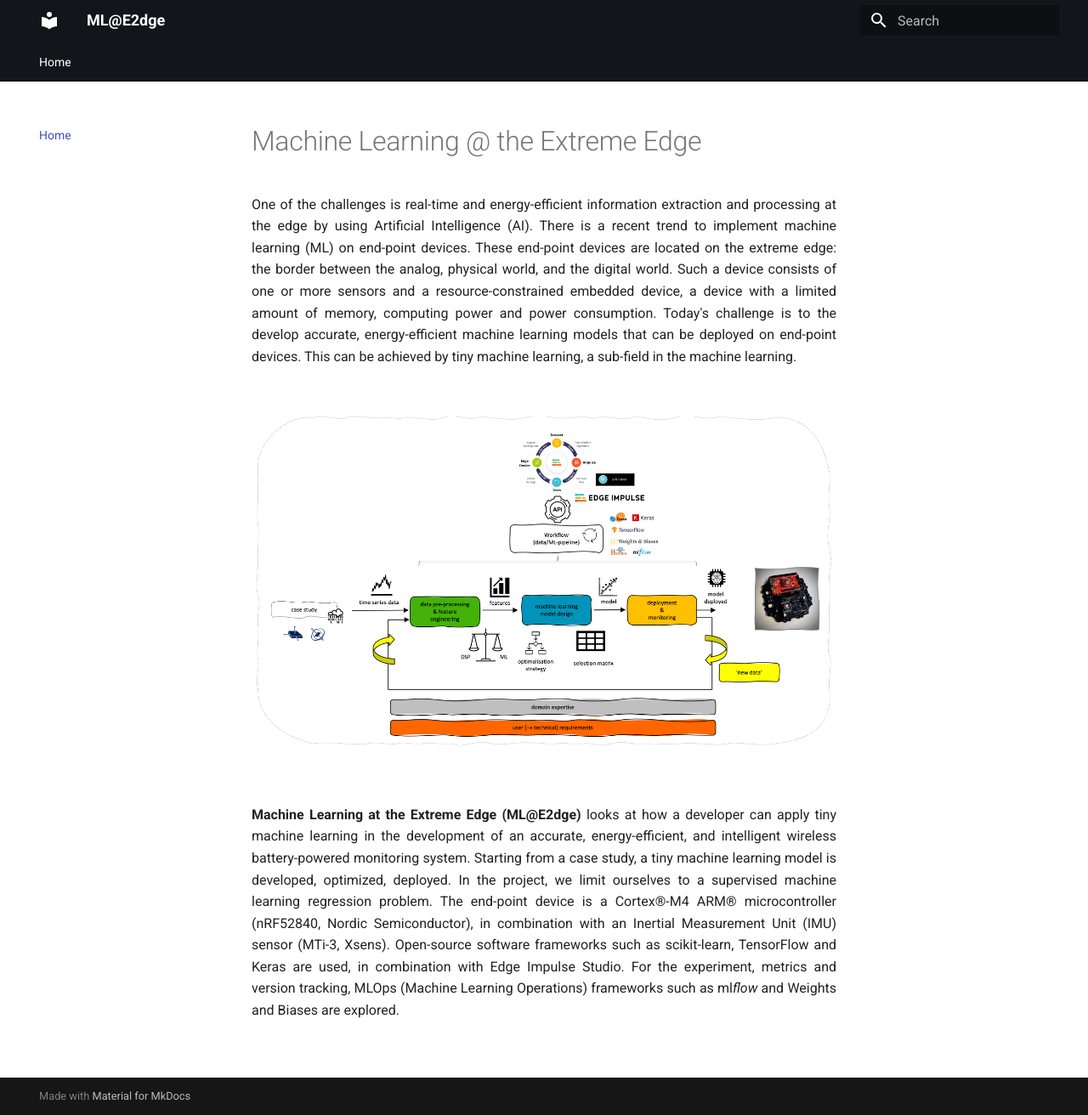
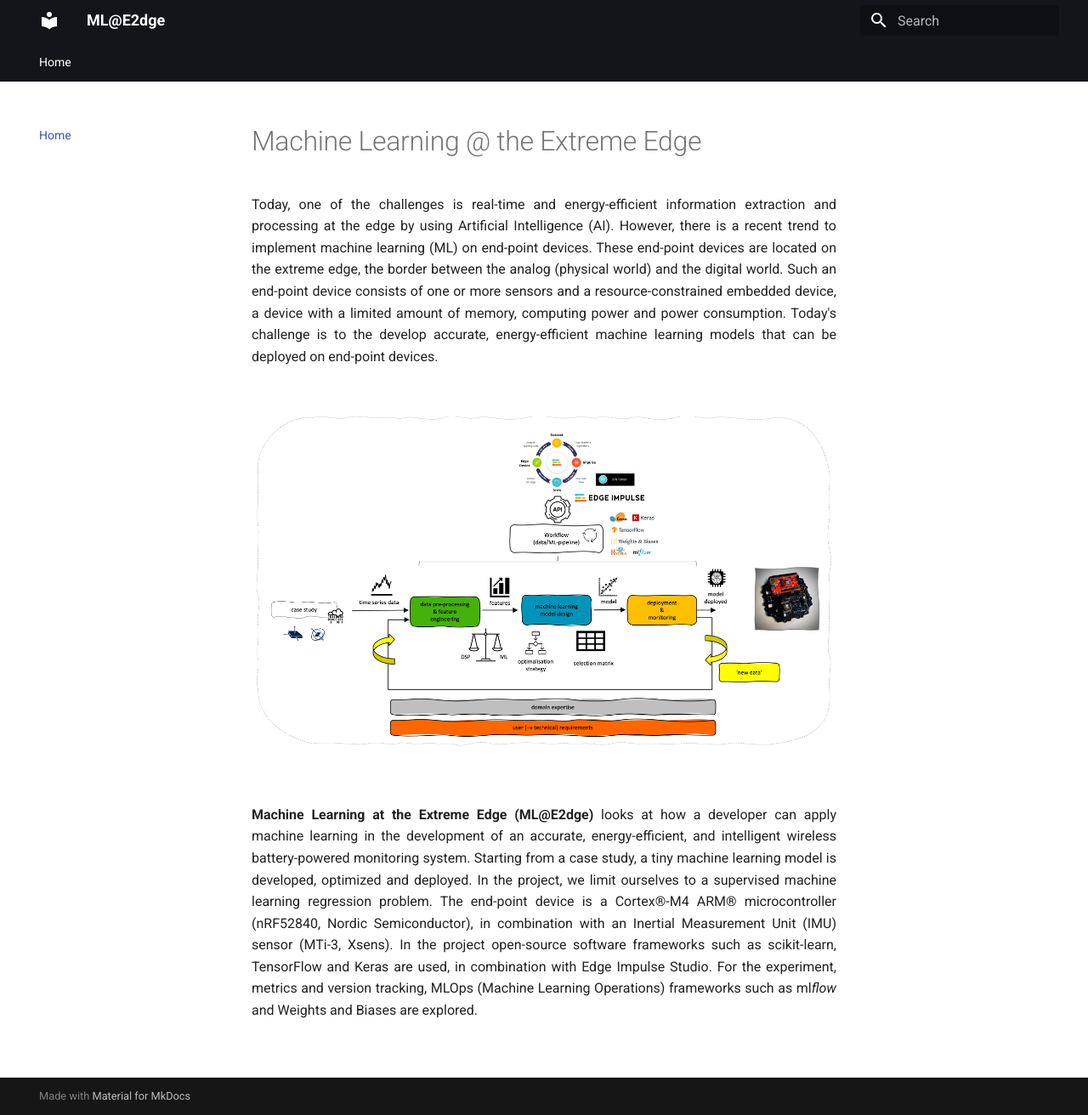
Before and after one commit to MLatE2dge/MLatE2dge.github.io, an MkDocs documentation site: the page built from docs/index.md, in a window 1280 px wide and 1312 px high. Shown: the whole window at 85% size. Built offline with MkDocs 1.6.1 and Material for MkDocs 9.7.7, drawn with Linux system fonts in a browser that asks for light colours.

Commit message:
Update index.md

```diff
--- a/docs/index.md
+++ b/docs/index.md
@@ -1,6 +1,6 @@
 # Machine Learning @ the Extreme Edge
 
-<div style="text-align: justify">One of the challenges is real-time and energy-efficient information extraction and processing at the edge by using Artificial Intelligence (AI). There is a recent trend to implement machine learning (ML) on end-point devices. These end-point devices are located on the extreme edge: the border between the analog, physical world, and the digital world. Such a device consists of one or more sensors and a resource-constrained embedded device, a device with a limited amount of memory, computing power and power consumption. Today's challenge is to the develop accurate, energy-efficient machine learning models that can be deployed on end-point devices. This can be achieved by tiny machine learning, a sub-field in the machine learning.</div>
+<div style="text-align: justify">Today, one of the challenges is real-time and energy-efficient information extraction and processing at the edge by using Artificial Intelligence (AI). However, there is a recent trend to implement machine learning (ML) on end-point devices. These end-point devices are located on the extreme edge, the border between the analog (physical world) and the digital world. Such an end-point device consists of one or more sensors and a resource-constrained embedded device, a device with a limited amount of memory, computing power and power consumption. Today's challenge is to the develop accurate, energy-efficient machine learning models that can be deployed on end-point devices.</div>
 
 <br>
 
@@ -8,6 +8,6 @@
 
 <br>
 
-<div style="text-align: justify"> <b>Machine Learning at the Extreme Edge (ML@E2dge)</b> looks at how a developer can apply tiny machine learning in the development of an accurate, energy-efficient, and intelligent wireless battery-powered monitoring system. Starting from a case study, a tiny machine learning model is developed, optimized, deployed. In the project, we limit ourselves to a supervised machine learning regression problem. The end-point device is a Cortex®-M4 ARM® microcontroller (nRF52840, Nordic Semiconductor), in combination with an Inertial Measurement Unit (IMU) sensor (MTi-3, Xsens). Open-source software frameworks such as scikit-learn, TensorFlow and Keras are used, in combination with Edge Impulse Studio. For the experiment, metrics and version tracking, MLOps (Machine Learning Operations) frameworks such as ml<i>flow</i> and Weights and Biases are explored.</div>
+<div style="text-align: justify"> <b>Machine Learning at the Extreme Edge (ML@E2dge)</b> looks at how a developer can apply machine learning in the development of an accurate, energy-efficient, and intelligent wireless battery-powered monitoring system. Starting from a case study, a tiny machine learning model is developed, optimized and deployed. In the project, we limit ourselves to a supervised machine learning regression problem. The end-point device is a Cortex®-M4 ARM® microcontroller (nRF52840, Nordic Semiconductor), in combination with an Inertial Measurement Unit (IMU) sensor (MTi-3, Xsens). In the project open-source software frameworks such as scikit-learn, TensorFlow and Keras are used, in combination with Edge Impulse Studio. For the experiment, metrics and version tracking, MLOps (Machine Learning Operations) frameworks such as ml<i>flow</i> and Weights and Biases are explored.</div>
 
 <br>
```
